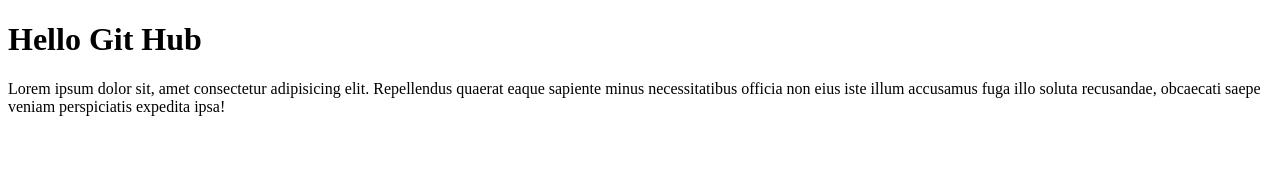
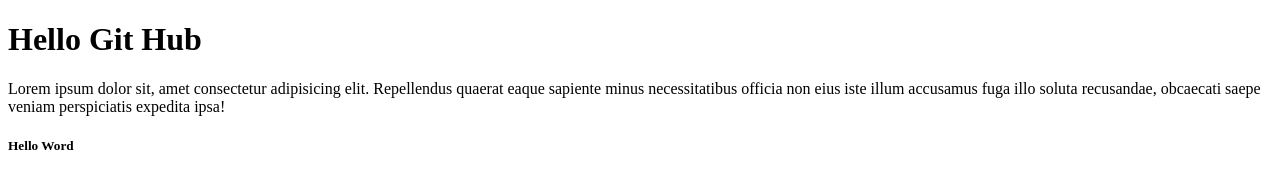
Before and after one commit to NaimurRahnan/first_project, a plain HTML site: page index.html in a window 1280 px wide. Drawn offline with Linux system fonts and the light colour scheme.

Commit message:
Update index.html

```diff
--- a/index.html
+++ b/index.html
@@ -7,5 +7,6 @@
 <body>
     <h1>Hello Git Hub</h1>
     <p>Lorem ipsum dolor sit, amet consectetur adipisicing elit. Repellendus quaerat eaque sapiente minus necessitatibus officia non eius iste illum accusamus fuga illo soluta recusandae, obcaecati saepe veniam perspiciatis expedita ipsa!</p>
+    <h5>Hello Word</h5>
 </body>
 </html>
```
